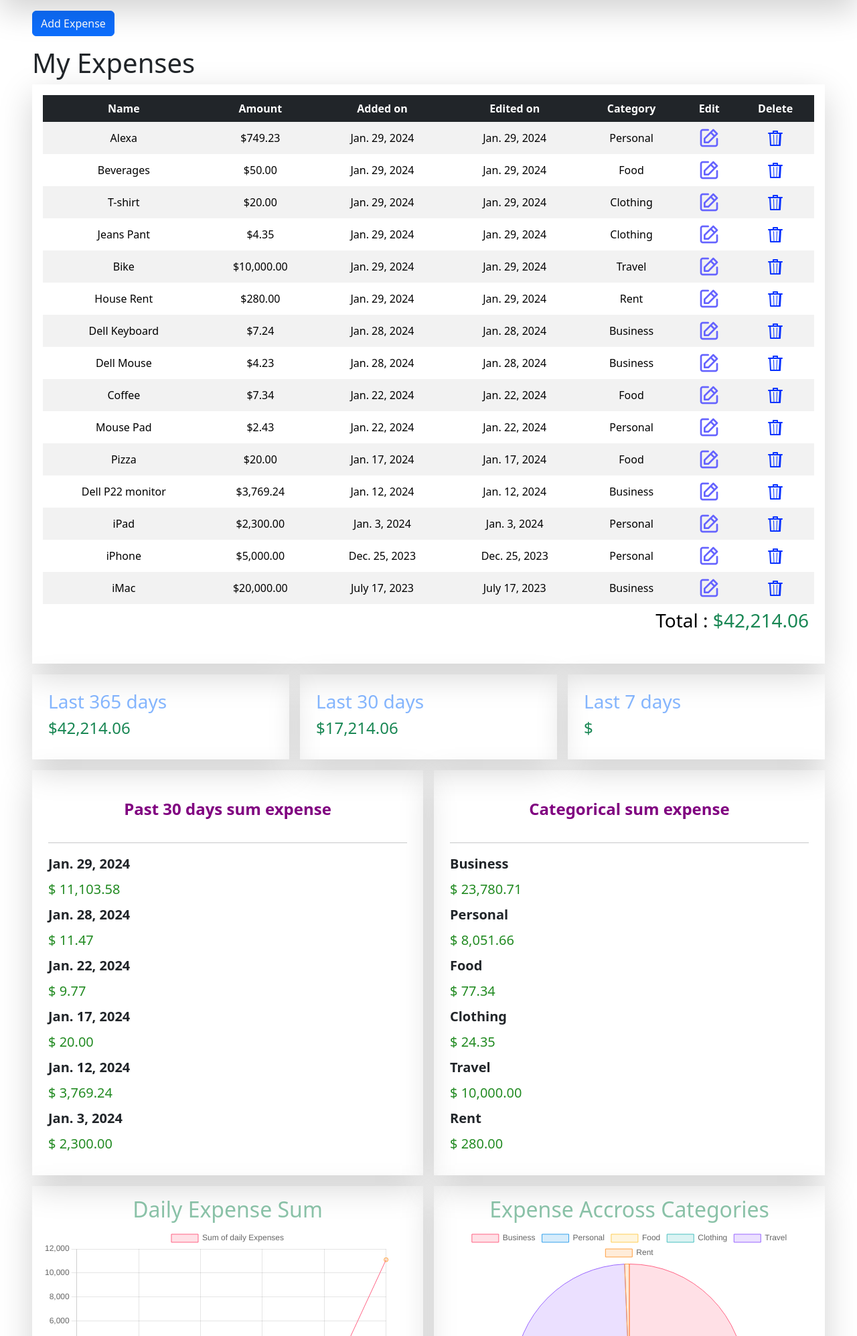
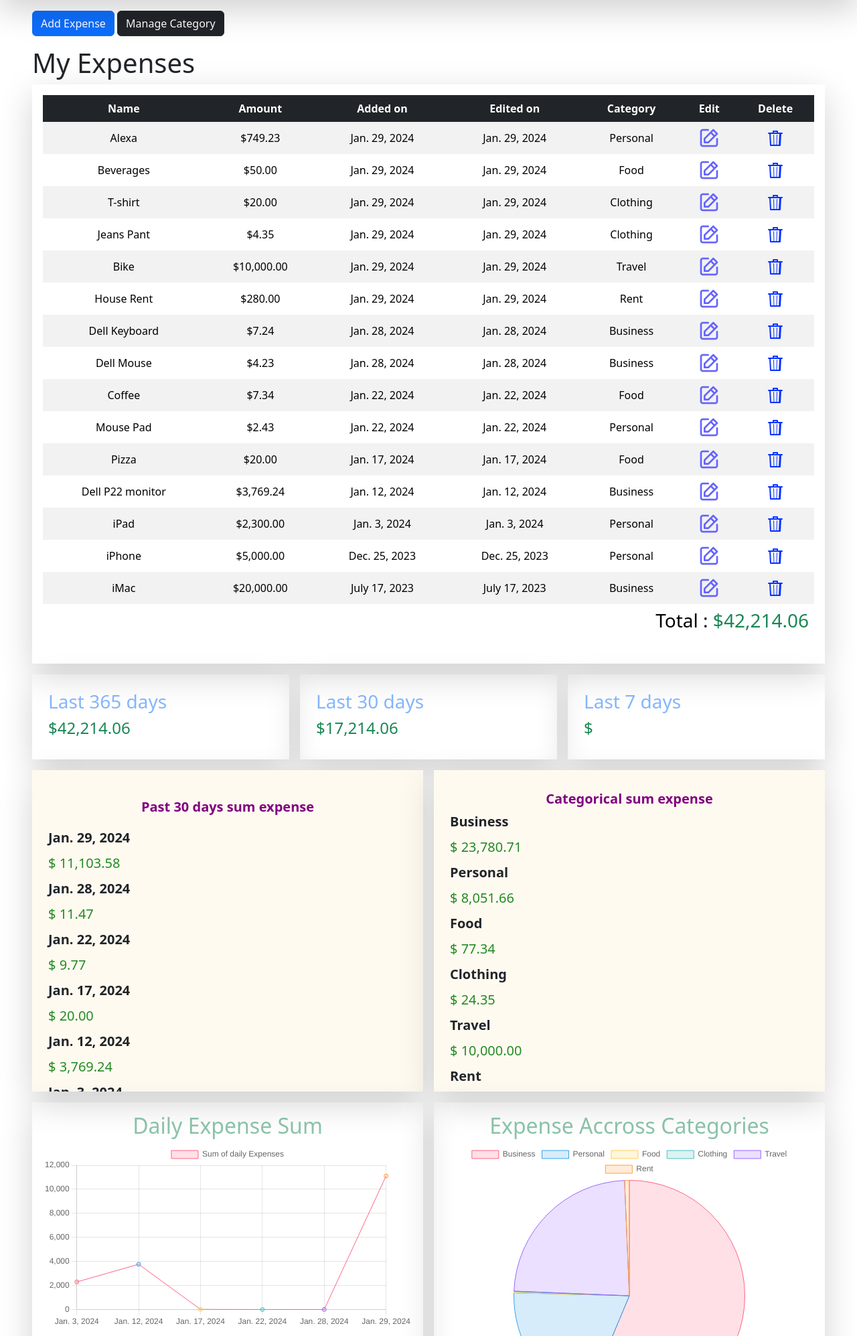
Before and after one commit to karthi-mr/expense-tracker-Django, a Django app: page / in a window 1280 px wide. Shown: the part 80-2075 px from the top of the page at 67% size. Run offline with Django 5.2, Linux system fonts and the light colour scheme; data comes from the database, SQL or seed files in the repository; both versions use the stored data as it was after the commit; some libraries are stand-ins or nearby versions.

Commit message:
added scrollbar feature
Added scroll  bar feature for "past 30 days sum expense" & "categorical sum expense"

```diff
--- a/expense/static/css/style.css
+++ b/expense/static/css/style.css
@@ -41,10 +41,17 @@
 .past-30-days .heading,
 .categorical-sum .heading {
   font-weight: bold;
-  font-size: 1.5rem;
+  font-size: 1.25rem;
   color: purple;
 }
 
 .chart-row .category-expense-sum #expense-category {
   max-height: 25rem;
 }
+
+.past-30-days-categorical-sum .past-30-days,
+.past-30-days-categorical-sum .categorical-sum {
+  max-height: 30rem;
+  overflow: auto;
+  background-color: floralwhite;
+}
--- a/expense/templates/expense/index.html
+++ b/expense/templates/expense/index.html
@@ -7,6 +7,7 @@
 {% block body %}
 <div class="add-expense mx-5 my-3">
     <a href="{% url 'add-expense' %}" class="btn btn-primary" role="button">Add Expense</a>
+    <a href="{% url 'category-index' %}" class="btn btn-dark" role="button">Manage Category</a>
 </div>
 <div class="my-expense mx-5">
     <h1>My Expenses</h1>
@@ -75,7 +76,7 @@
 <div class="past-30-days-categorical-sum mx-5 row my-3 gap-3">
     <div class="shadow-lg col p-4 past-30-days">
         <span class="heading d-block p-3 text-center">Past 30 days sum expense</span>
-        <hr>
+        <!-- <hr> -->
         <div class="past-30-day-table" id="past-30-day-table">
             {% for daily_sum in daily_sums %}
             <div>
@@ -88,8 +89,7 @@
         </div>
     </div>
     <div class="shadow-lg col p-4 categorical-sum">
-        <span class="heading d-block p-3 text-center">Categorical sum expense</span>
-        <hr>
+        <span class="heading d-block p-1 text-center">Categorical sum expense</span>
         <div class="categorical-table" id="categorical-table">
             {% for category_sum in category_sums %}
             <div>
```
Also changed, not shown: db.sqlite3.
